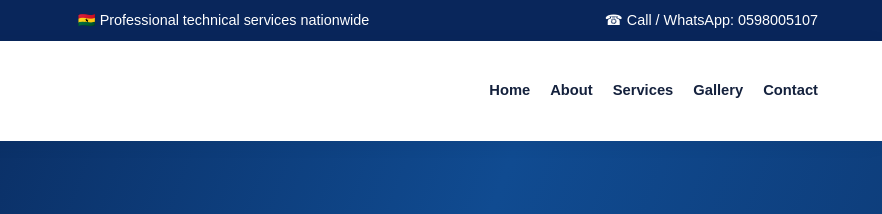
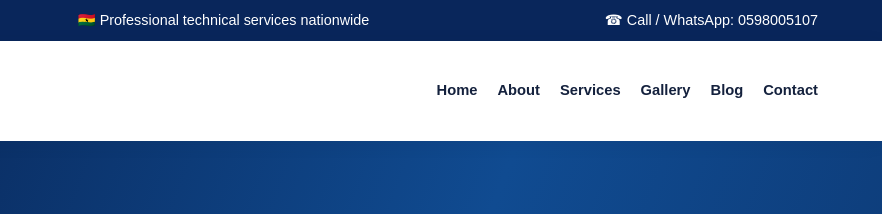
Before and after one commit to princeenyogroupofcompany-cpu/PRINSOW-ENTERPRISE-, a plain HTML site: page index.html in a window 1280 px wide. Shown: the top 214 px of the page, 398-1280 px from the left. Drawn offline with nearby package versions, Linux system fonts and the light colour scheme; no server answers.

Commit message:
Add Blog link to navigation in index.html

```diff
--- a/index.html
+++ b/index.html
@@ -71,7 +71,7 @@ footer{background:#061a40;color:#d9e4f5;padding:30px 6%;display:flex;justify-con
 <div class="topbar"><span>📍 Western Region, Ghana</span><span>🇬🇭 Professional technical services nationwide</span><span>☎ Call / WhatsApp: 0598005107</span></div>
 <header>
 <a class="brand" href="#home"><img src="prinsowenyo-logo.jpg" alt="Prinsowenyo Enterprise logo"><span><strong>PRINSOWENYO<br>ENTERPRISE</strong><small>Don't Risk Accident or Malfunctions</small></span></a>
-<nav><a href="#home">Home</a><a href="#about">About</a><a href="#services">Services</a><a href="#gallery">Gallery</a><a href="#contact">Contact</a></nav>
+<nav><a href="#home">Home</a><a href="#about">About</a><a href="#services">Services</a><a href="#gallery">Gallery</a><a href="blog.html">Blog</a><a href="#contact">Contact</a></nav>
 </header>
 <main>
 <section class="hero" id="home">
```
